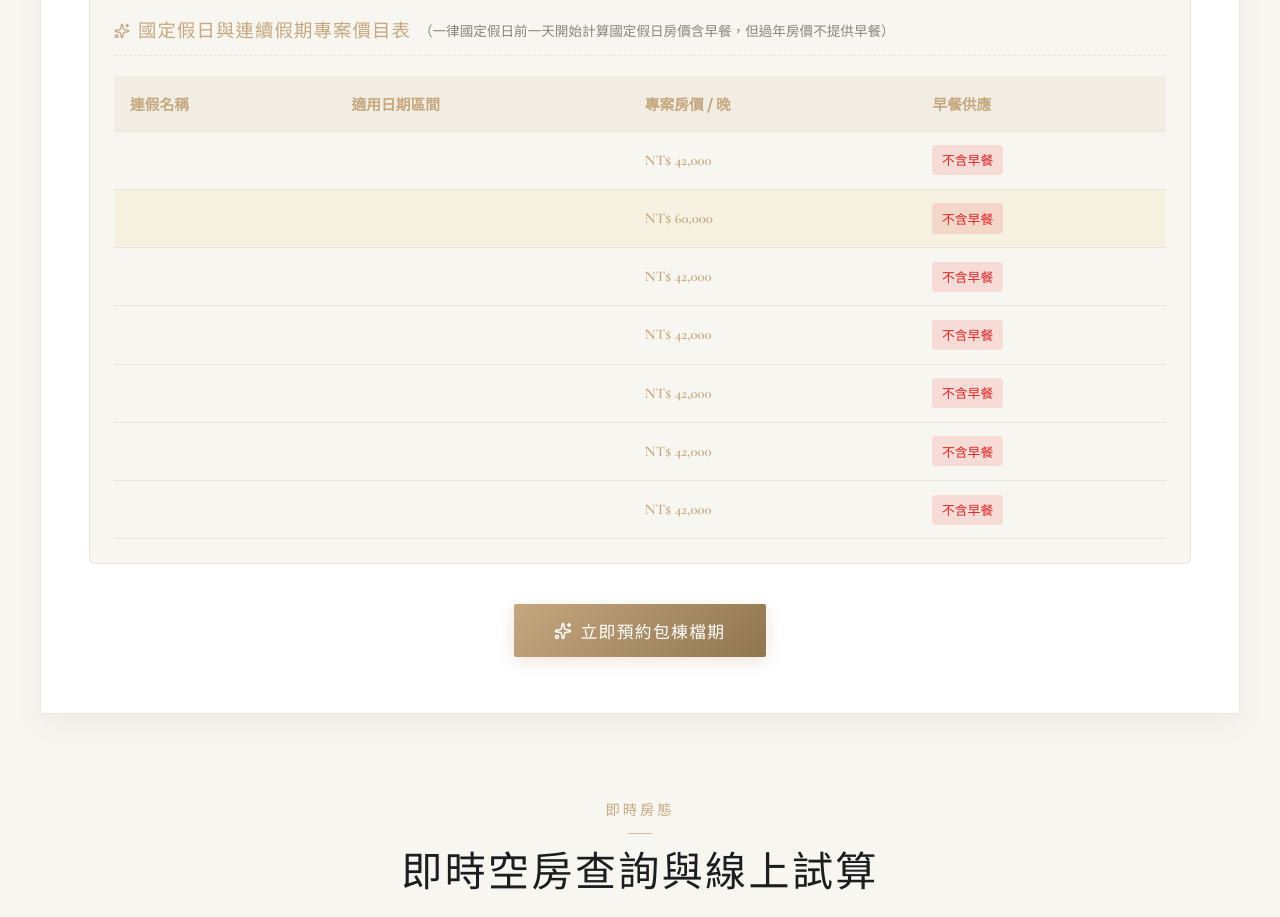
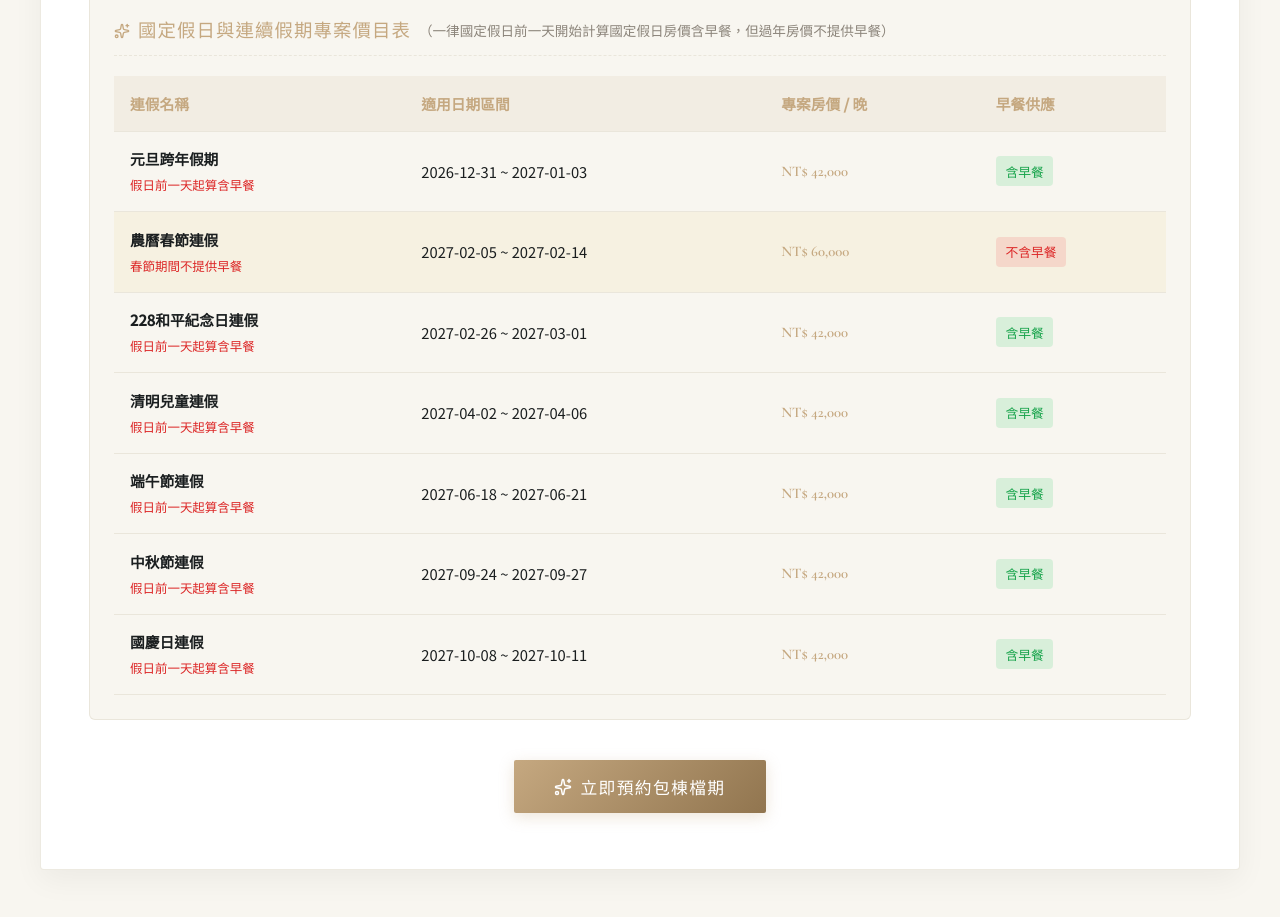
Before and after one commit to aassdd90629/Ann_Villa, a Vue app: page /packages in a window 1280 px wide. Shown: the part 1180-2097 px from the top of the page. Built offline with nearby package versions, Linux system fonts and the light colour scheme; no server answers.

Commit message:
fix(packages): 修復國定連續假期表欄位名稱缺失與後端資料映射問題

```diff
--- a/src/composables/useBookingPricing.js
+++ b/src/composables/useBookingPricing.js
@@ -51,13 +51,13 @@ export const DEFAULT_PRICING = {
     }
   ],
   holidays: [
-    { name: '元旦跨年假期', startDate: '2026-12-31', endDate: '2027-01-03', price: 42000 },
-    { name: '農曆春節連假', startDate: '2027-02-05', endDate: '2027-02-14', price: 60000 },
-    { name: '228和平紀念日連假', startDate: '2027-02-26', endDate: '2027-03-01', price: 42000 },
-    { name: '清明兒童連假', startDate: '2027-04-02', endDate: '2027-04-06', price: 42000 },
-    { name: '端午節連假', startDate: '2027-06-18', endDate: '2027-06-21', price: 42000 },
-    { name: '中秋節連假', startDate: '2027-09-24', endDate: '2027-09-27', price: 42000 },
-    { name: '國慶日連假', startDate: '2027-10-08', endDate: '2027-10-11', price: 42000 }
+    { id: 'h-2026-nye', name: '元旦跨年假期', nameZh: '元旦跨年假期', nameEn: 'New Year Holiday', startDate: '2026-12-31', endDate: '2027-01-03', price: 42000, breakfast: true, noteZh: '假日前一天起算含早餐' },
+    { id: 'h-2027-cny', name: '農曆春節連假', nameZh: '農曆春節連假', nameEn: 'Lunar New Year Holiday', startDate: '2027-02-05', endDate: '2027-02-14', price: 60000, breakfast: false, noteZh: '春節期間不提供早餐' },
+    { id: 'h-2027-228', name: '228和平紀念日連假', nameZh: '228和平紀念日連假', nameEn: 'Peace Memorial Day Holiday', startDate: '2027-02-26', endDate: '2027-03-01', price: 42000, breakfast: true, noteZh: '假日前一天起算含早餐' },
+    { id: 'h-2027-tomb', name: '清明兒童連假', nameZh: '清明兒童連假', nameEn: "Children's & Tomb Sweeping Day", startDate: '2027-04-02', endDate: '2027-04-06', price: 42000, breakfast: true, noteZh: '假日前一天起算含早餐' },
+    { id: 'h-2027-dragon', name: '端午節連假', nameZh: '端午節連假', nameEn: 'Dragon Boat Festival Holiday', startDate: '2027-06-18', endDate: '2027-06-21', price: 42000, breakfast: true, noteZh: '假日前一天起算含早餐' },
+    { id: 'h-2027-moon', name: '中秋節連假', nameZh: '中秋節連假', nameEn: 'Mid-Autumn Festival Holiday', startDate: '2027-09-24', endDate: '2027-09-27', price: 42000, breakfast: true, noteZh: '假日前一天起算含早餐' },
+    { id: 'h-2027-national', name: '國慶日連假', nameZh: '國慶日連假', nameEn: 'National Day Holiday', startDate: '2027-10-08', endDate: '2027-10-11', price: 42000, breakfast: true, noteZh: '假日前一天起算含早餐' }
   ]
 }
 
@@ -70,13 +70,17 @@ export async function fetchPricingSettings() {
     const res = await fetch('/api/pricing')
     if (res.ok) {
       const data = await res.json()
-      if (data && data.success && data.pricing) {
+      if (data && data.success) {
+        const p = data.pricing || data.settings || {}
         activePricing.value = {
+          ...activePricing.value,
           exclusivePackage: {
             ...activePricing.value.exclusivePackage,
-            weekend: data.pricing.weekend || 35000,
-            deposit: data.pricing.deposit || 3000,
-            maxCapacity: data.pricing.maxCapacity || 18
+            weekend: p.weekend || activePricing.value.exclusivePackage.weekend,
+            deposit: p.deposit || activePricing.value.exclusivePackage.deposit,
+            maxCapacity: p.maxCapacity || activePricing.value.exclusivePackage.maxCapacity,
+            checkInTime: p.checkInTime || activePricing.value.exclusivePackage.checkInTime,
+            checkOutTime: p.checkOutTime || activePricing.value.exclusivePackage.checkOutTime
           },
           holidays: Array.isArray(data.holidays) && data.holidays.length > 0 ? data.holidays : activePricing.value.holidays
         }
--- a/src/views/PackagesView.vue
+++ b/src/views/PackagesView.vue
@@ -111,17 +111,17 @@ const pkg = computed(() => pricingData.value.exclusivePackage)
                   </tr>
                 </thead>
                 <tbody>
-                  <tr v-for="(h, hIdx) in pricingData.holidays" :key="hIdx" :class="{ 'cny-row': h.price >= 50000 }">
+                  <tr v-for="(h, hIdx) in pricingData.holidays" :key="hIdx" :class="{ 'cny-row': h.price >= 50000 || (h.nameZh && h.nameZh.includes('春節')) }">
                     <td class="h-name">
-                      <strong>{{ isEn ? h.nameEn : h.nameZh }}</strong>
+                      <strong>{{ isEn ? (h.nameEn || h.nameZh || h.name) : (h.nameZh || h.name) }}</strong>
                       <div v-if="h.noteZh" class="h-subnote-text">
-                        {{ isEn ? h.noteEn : h.noteZh }}
+                        {{ isEn ? (h.noteEn || h.noteZh) : h.noteZh }}
                       </div>
                     </td>
-                    <td class="h-dates">{{ h.dates }}</td>
-                    <td class="h-price">NT$ {{ h.price.toLocaleString() }}</td>
+                    <td class="h-dates">{{ h.dates || (h.startDate && h.endDate ? `${h.startDate} ~ ${h.endDate}` : (h.startDate || '')) }}</td>
+                    <td class="h-price">NT$ {{ (h.price || 0).toLocaleString() }}</td>
                     <td class="h-breakfast">
-                      <span v-if="h.breakfast" class="badge-included">{{ isEn ? 'Included' : '含早餐' }}</span>
+                      <span v-if="h.breakfast !== undefined ? h.breakfast : (h.hasBreakfast !== undefined ? Boolean(h.hasBreakfast) : (h.price < 50000 && !(h.nameZh || h.name || '').includes('春節')))" class="badge-included">{{ isEn ? 'Included' : '含早餐' }}</span>
                       <span v-else class="badge-excluded">{{ isEn ? 'Not Included' : '不含早餐' }}</span>
                     </td>
                   </tr>
```
Also changed, not shown: 1 other file (tests, documents, lock files or other folders).
